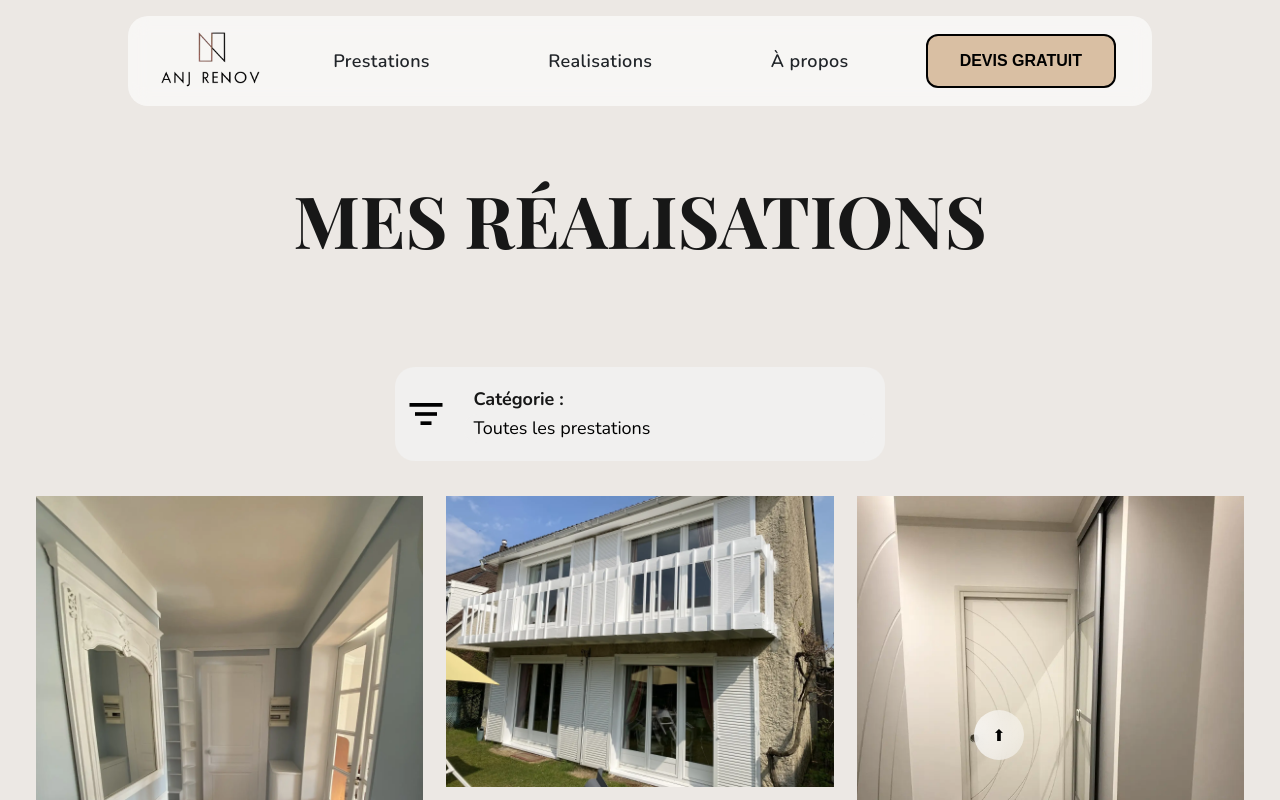
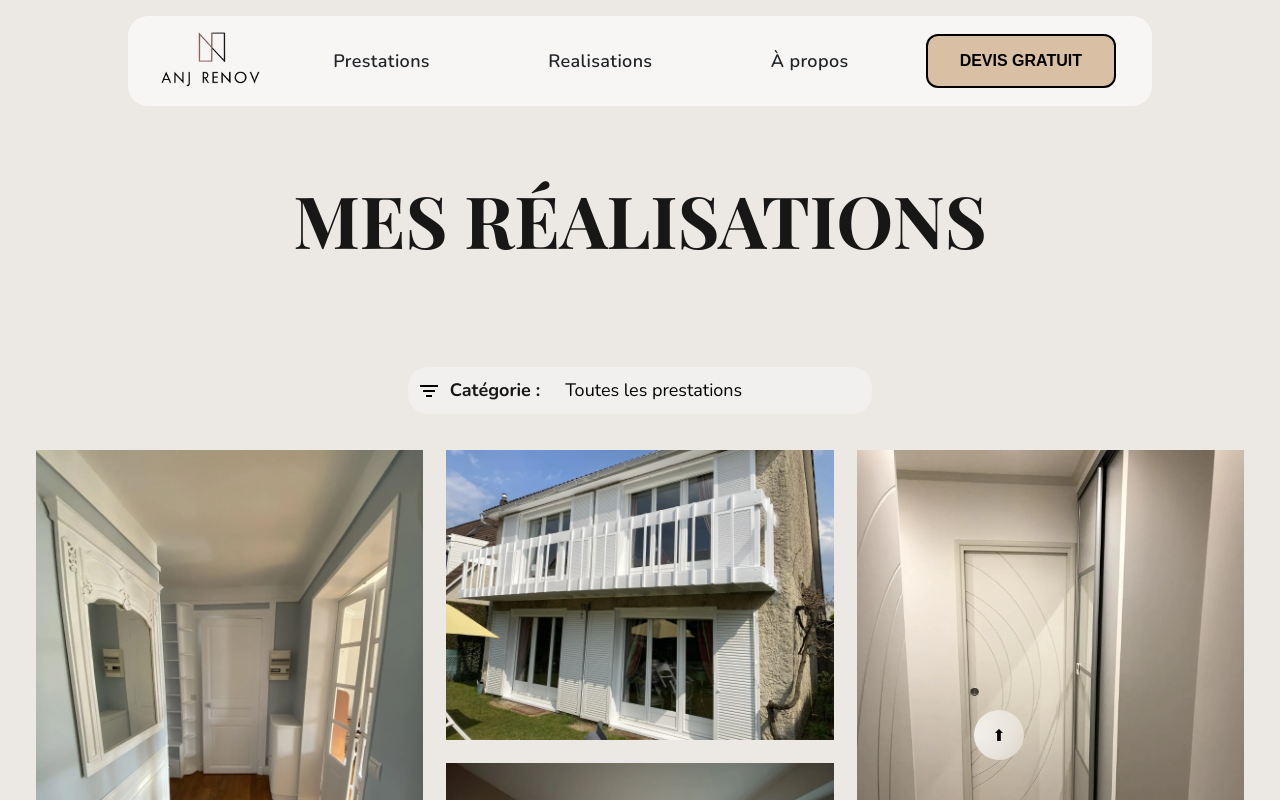
Before and after one commit to aurelienog/renov, a Next.js app: page /realisations in a window 1280 px wide. Shown: the top 800 px of the page. Built offline with nearby package versions, Linux system fonts and the light colour scheme; a web font is replaced by a local one.

Commit message:
update filter icon inside label

```diff
--- a/src/components/projects-gallery/GalleryFilter.tsx
+++ b/src/components/projects-gallery/GalleryFilter.tsx
@@ -22,9 +22,7 @@ function GalleryFilter() {
 
   return (
     <aside aria-label="Filtrer les photos" className={styles.filter}>
-      <Image src={filterIcon} width={44} height={44} alt=''/>
-      <div>
-        <label htmlFor="service-select">Catégorie : </label>
+        <label htmlFor="service-select"> <Image src={filterIcon}  width={24} alt=''/> Catégorie : </label>
         <select id="service-select" value={selectedValue} onChange={handleChange}>
           <option value="">Toutes les prestations</option>
         <option value="boiserie">Rénovation de boiseries</option>
@@ -35,8 +33,6 @@ function GalleryFilter() {
         <option value="enduit">Enduits décoratifs & peintures à effet</option>
         <option value="autre">Rénovation diverse</option>
         </select>
-      </div>
-
     </aside>
   )
 }
--- a/src/components/projects-gallery/styles.module.css
+++ b/src/components/projects-gallery/styles.module.css
@@ -1,14 +1,16 @@
 .filter {
-  padding: 1em 0.5em;
+  padding: 0.5em;
   display: grid;
   gap: 1rem;
   grid-template-columns: auto 1fr;
   align-items: center;
 
   & label {
-  font-weight: var(--fw-bold);
-  padding-inline-start: 0.5em;
-  width: 100%;
+    display: flex;
+    align-items: center;
+    gap: 0.5em;
+    font-weight: var(--fw-bold);
+    width: 100%;
   }
 
   & select {
@@ -46,7 +48,6 @@
 @media(min-width: 567px) {
   & aside {
     position: relative;
-    padding: 0 2em;
     max-width: fit-content;
   }
 }
```
